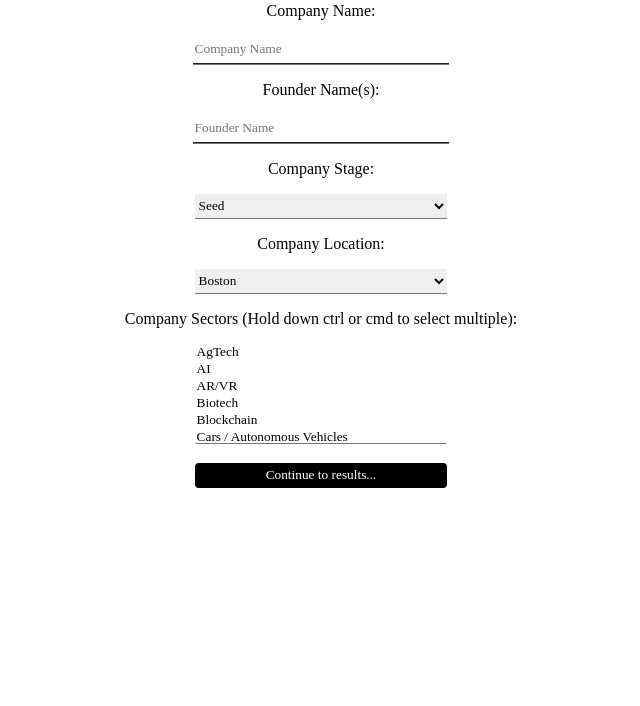
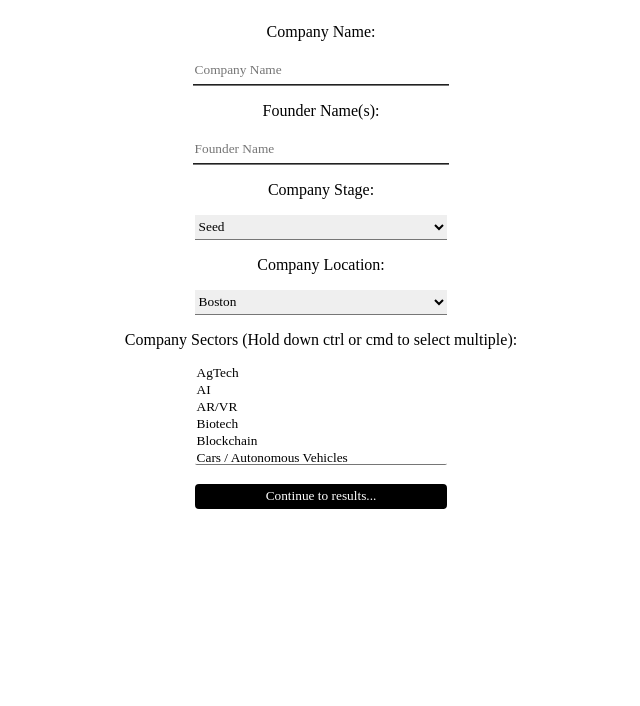
Before and after one commit to jamesskylor/VC-search, a plain HTML site: page form.html in a window 1280 px wide. Shown: the part 94-800 px from the top of the page, without its empty margins (319-959 px from the left). Drawn offline with nearby package versions, Linux system fonts and the light colour scheme; a web font is replaced by a local one.

Commit message:
usr: I don't remember if I added anything. Committing just in case

```diff
--- a/form.html
+++ b/form.html
@@ -7,8 +7,9 @@
         <link href="https://fonts.googleapis.com/css?family=Lustria&display=swap" rel="stylesheet">
         <style>
             div.form {
+                padding-top: 1%;
                 display: block;
-                text-align:center;
+                text-align: center;
             }
             h1 {
                 font-family: 'Lustria', serif;
```
